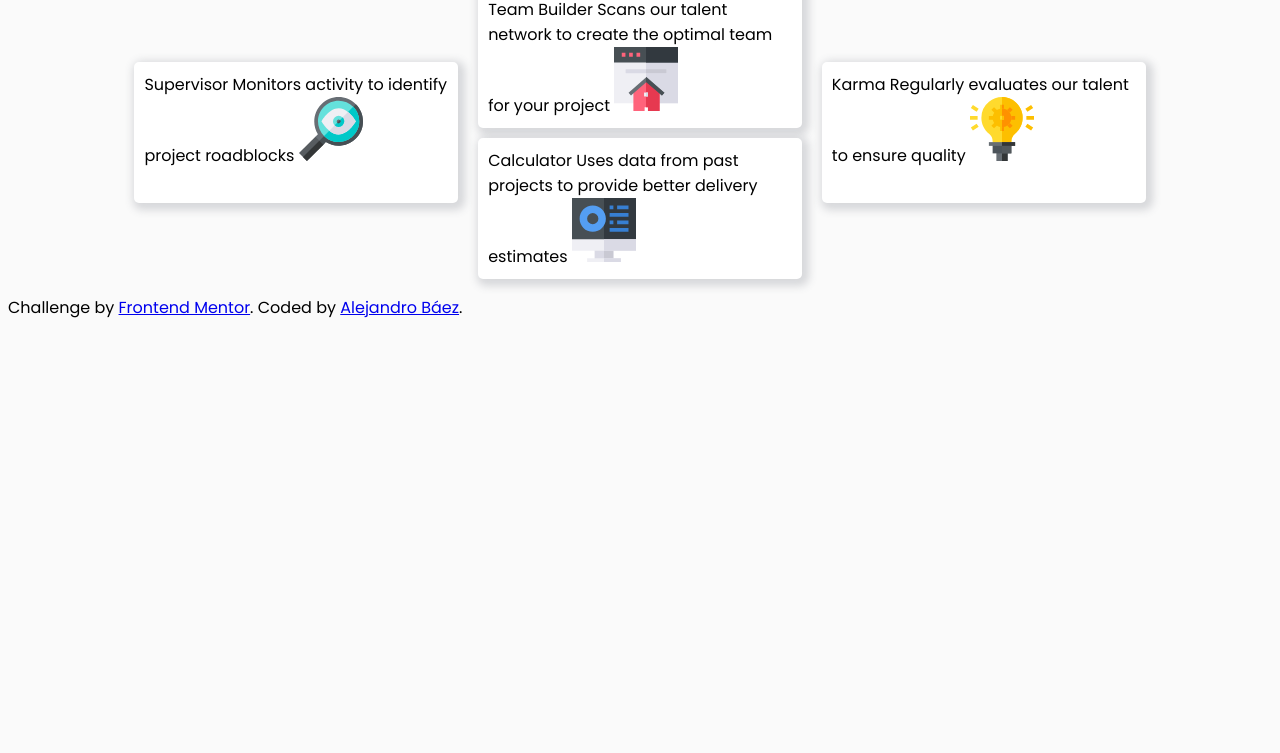
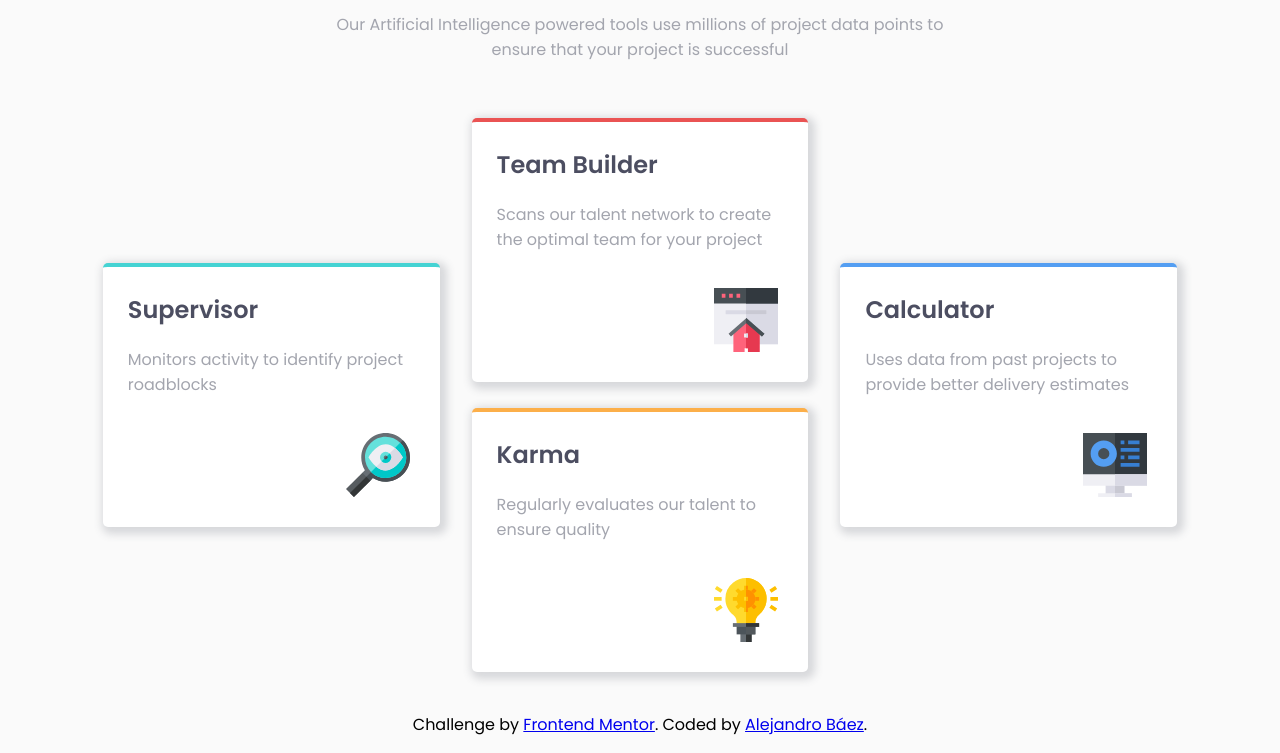
Before and after one commit to alexbaezd/card-feature-section, a plain HTML site: page index.html in a window 1280 px wide. Shown: the part 164-917 px from the top of the page. Before the commit the page ends 800 px from the top, so only its background shows below. Drawn offline with Linux system fonts and the light colour scheme.

Commit message:
🎨 Improving Styles (cards) and bug fixes with the layout

```diff
--- a/index.html
+++ b/index.html
@@ -3,60 +3,99 @@
   <head>
     <meta charset="UTF-8" />
     <meta name="viewport" content="width=device-width, initial-scale=1.0" />
-    <!-- displays site properly based on user's device -->
-
+    <!-- Four card feature section using CSS Grid -->
     <link
       rel="icon"
       type="image/png"
       sizes="32x32"
       href="./images/favicon-32x32.png"
     />
-
     <title>Frontend Mentor | Four card feature section</title>
-
     <link rel="stylesheet" href="styles.css" />
   </head>
   <body>
     <main class="container">
-      <section>
+      <header class="text-center pt-1 pb-2">
         <h1>
-          <span>Reliable, efficient delivery</span><br />
+          <span class="font-w200">Reliable, efficient delivery</span><br />
           Powered by Technology
         </h1>
-        <p>
+        <p class="text-grayish description">
           Our Artificial Intelligence powered tools use millions of project data
           points to ensure that your project is successful
         </p>
-      </section>
-      <section class="parent">
-        <article class="div1 card">
-          Supervisor Monitors activity to identify project roadblocks
-          <img src="./images/icon-supervisor.svg" alt="Icon Supervisor" />
+      </header>
+      <section class="services-grid">
+        <article class="supervisor card">
+          <h2>
+            Supervisor
+          </h2>
+          <p class="text-grayish description">
+            Monitors activity to identify project roadblocks
+          </p>
+          <img
+            class="icon-feature"
+            src="./images/icon-supervisor.svg"
+            alt="Icon Supervisor"
+          />
         </article>
-        <article class="div2 card">
-          Team Builder Scans our talent network to create the optimal team for
-          your project
-          <img src="./images/icon-team-builder.svg" alt="Team Builder" />
+        <article class="team-Builder card">
+          <h2>
+            Team Builder
+          </h2>
+          <p class="text-grayish description">
+            Scans our talent network to create the optimal team for your project
+          </p>
+          <img
+            class="icon-feature"
+            src="./images/icon-team-builder.svg"
+            alt="Team Builder"
+          />
         </article>
-        <article class="div3 card">
-          Karma Regularly evaluates our talent to ensure quality
-          <img src="./images/icon-karma.svg" alt="Icon Karma" />
+        <article class="karma card">
+          <h2>
+            Karma
+          </h2>
+          <p class="text-grayish description">
+            Regularly evaluates our talent to ensure quality
+          </p>
+          <img
+            class="icon-feature"
+            src="./images/icon-karma.svg"
+            alt="Icon Karma"
+          />
         </article>
-        <article class="div4 card">
-          Calculator Uses data from past projects to provide better delivery
-          estimates
-          <img src="./images/icon-calculator.svg" alt="Icon Calculator" />
+        <article class="calculator card">
+          <h2>
+            Calculator
+          </h2>
+          <p class="text-grayish">
+            Uses data from past projects to provide better delivery estimates
+          </p>
+          <img
+            class="icon-feature"
+            src="./images/icon-calculator.svg"
+            alt="Icon Calculator"
+          />
         </article>
       </section>
     </main>
 
-    <footer>
-      <p class="attribution">
+    <footer class="pt-1">
+      <p class="text-center">
         Challenge by
-        <a href="https://www.frontendmentor.io?ref=challenge" target="_blank"
+        <a
+          href="https://www.frontendmentor.io?ref=challenge"
+          target="_blank"
+          rel="noopener noreferrer"
           >Frontend Mentor</a
         >. Coded by
-        <a href="https://alexbaez.dev/" target="_blank">Alejandro Báez</a>.
+        <a
+          href="https://alexbaez.dev/"
+          target="_blank"
+          rel="noopener noreferrer"
+          >Alejandro Báez</a
+        >.
       </p>
     </footer>
   </body>
--- a/styles.css
+++ b/styles.css
@@ -5,7 +5,7 @@
   --red-color: hsl(0, 78%, 62%);
   --cyan-color: hsl(180, 62%, 55%);
   --orange-color: hsl(34, 97%, 64%);
-  --blue: hsl(212, 86%, 64%);
+  --blue-color: hsl(212, 86%, 64%);
 
   /*Neutral*/
   --very-Dark-Blue: hsl(234, 12%, 34%);
@@ -13,73 +13,120 @@
   --very-Light-Gray: hsl(0, 0%, 98%);
 
   /*font size*/
-  --font-size: 15px;
+  --font-size-base: 1em;
   --font-family: "Poppins", sans-serif;
 }
 
 body {
   box-sizing: border-box;
   font-family: var(--font-family);
+  font-size: var(--font-size-base);
   background-color: var(--very-Light-Gray);
 }
+h1 {
+  /*            https://css-tricks.com/snippets/css/fluid-typography/ 👇*/
+  font-size: calc(24px + (26 - 14) * ((100vw - 300px) / (1600 - 300)));
+}
+h1,
+h2 {
+  color: var(--very-Dark-Blue);
+}
+.text-center {
+  text-align: center;
+}
 
+.font-w200 {
+  font-weight: 200;
+}
+
+.text-grayish {
+  color: var(--grayish-Blue);
+}
+
+.icon-feature {
+  float: right;
+  padding: 20px 5px;
+}
 .container {
   width: 90%;
   margin: 0 auto;
 }
-/*Layout*/
-.parent {
-  display: grid;
-  grid-template-columns: repeat(6, 1fr);
-  grid-template-rows: repeat(4, 1fr);
-  grid-column-gap: 20px;
-  grid-row-gap: 10px;
+.pt-1 {
+  padding-top: 1.5rem;
+}
+.pb-2 {
+  padding-bottom: 2.5rem;
 }
 
-.div1 {
-  /*
-    css-grid => Shorthand 👇
-                grid-area: 1 / 1 / 2 / 7;
+/*Layout*/
+.services-grid {
+  height: auto;
+  display: grid;
+  grid-row-gap: 1.6rem;
+}
 
-  */
-  grid-row-start: 1;
-  grid-row-end: 2;
-  grid-column-start: 1;
-  grid-column-end: 7;
+.supervisor {
+  border-top: 4px solid var(--cyan-color);
 }
-.div2 {
-  grid-area: 2 / 1 / 3 / 7;
+.team-Builder {
+  border-top: 4px solid var(--red-color);
 }
-.div3 {
-  grid-area: 3 / 1 / 4 / 7;
+.karma {
+  border-top: 4px solid var(--orange-color);
 }
-.div4 {
-  grid-area: 4 / 1 / 5 / 7;
+.calculator {
+  border-top: 4px solid var(--blue-color);
 }
 
 /*Components*/
 .card {
   background: white;
   box-shadow: 3px 3px 8px 4px hsla(234, 12%, 34%, 0.2);
-  padding: 10px;
+  padding: 5px 25px 10px 25px;
   border-radius: 5px;
+  transition: all 0.3s ease-in;
+}
+.card:hover {
+  box-shadow: 9px 9px 24px 12px hsla(234, 12%, 34%, 0.2);
 }
 
-@media (min-width: 576px) {
+@media (min-width: 992px) {
+  .services-grid {
+    grid-template-columns: repeat(3, 1fr);
+    grid-template-rows: repeat(4, 1fr);
+    grid-column-gap: 2rem;
+  }
   .container {
-    width: 80%;
+    width: 85%;
   }
-  .div1 {
-    grid-area: 2 / 1 / 4 / 3;
+  header {
+    width: 60%;
+    margin: 0 auto;
+  }
+  .supervisor {
+    grid-area: 2 / 1 / 4 / 2;
   }
 
-  .div2 {
-    grid-area: 1 / 3 / 3 / 5;
+  .team-Builder {
+    grid-area: 1 / 2 / 3 / 3;
   }
-  .div3 {
-    grid-area: 2 / 5 / 4 / 7;
+  .karma {
+    grid-area: 3 / 2 / 5 / 3;
   }
-  .div4 {
-    grid-area: 3 / 3 / 5 / 5;
+  .calculator {
+    grid-area: 2 / 3 / 4 / 4;
   }
 }
+@media (min-width: 1440px) {
+  .container {
+    width: 75%;
+  }
+  header {
+    width: 40%;
+  }
+  .description {
+    width: 90%;
+    font-size: 0.85em;
+    line-height: 1.6;
+  }
+}
```
